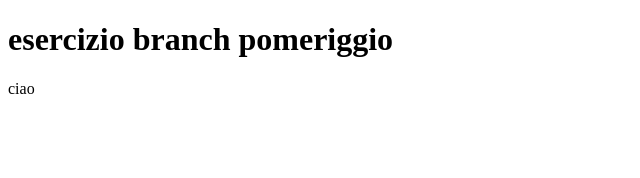
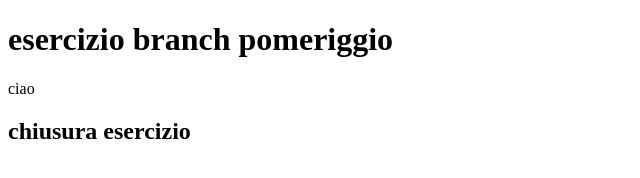
Before and after one commit to EliaPennoni/esercizio-branch-pomeriggio, a plain HTML site: page index.html in a window 1280 px wide. Shown: the whole page, without its empty margins (0-640 px from the left). Drawn offline with Linux system fonts and the light colour scheme.

Commit message:
creato footer

```diff
--- a/index.html
+++ b/index.html
@@ -7,8 +7,9 @@
   </head>
   <body>
     <h1>esercizio branch pomeriggio</h1>
-    <main>
-      ciao
-    </main>
+    <main>ciao</main>
+    <footer>
+      <h2>chiusura esercizio</h2>
+    </footer>
   </body>
 </html>
```
